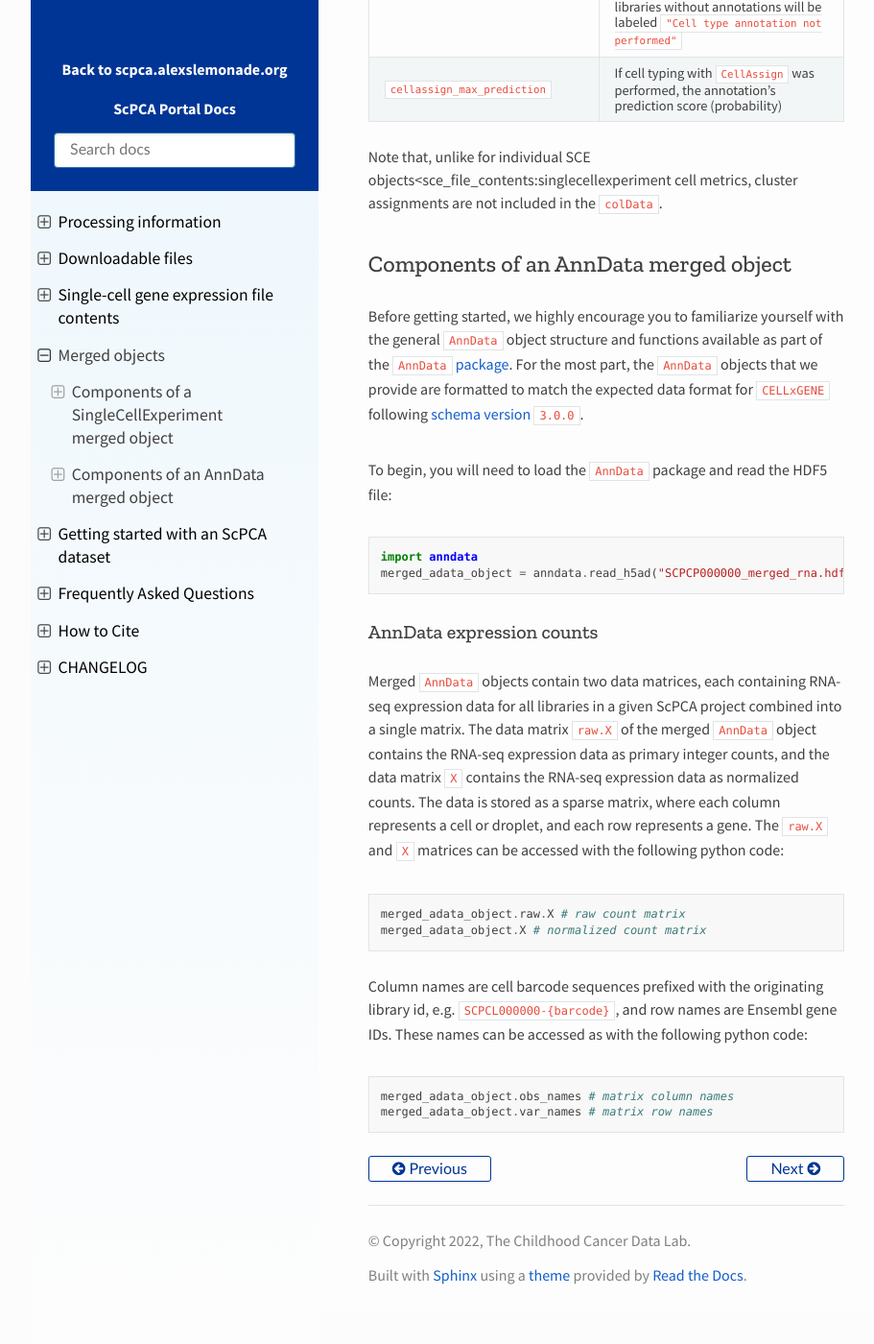
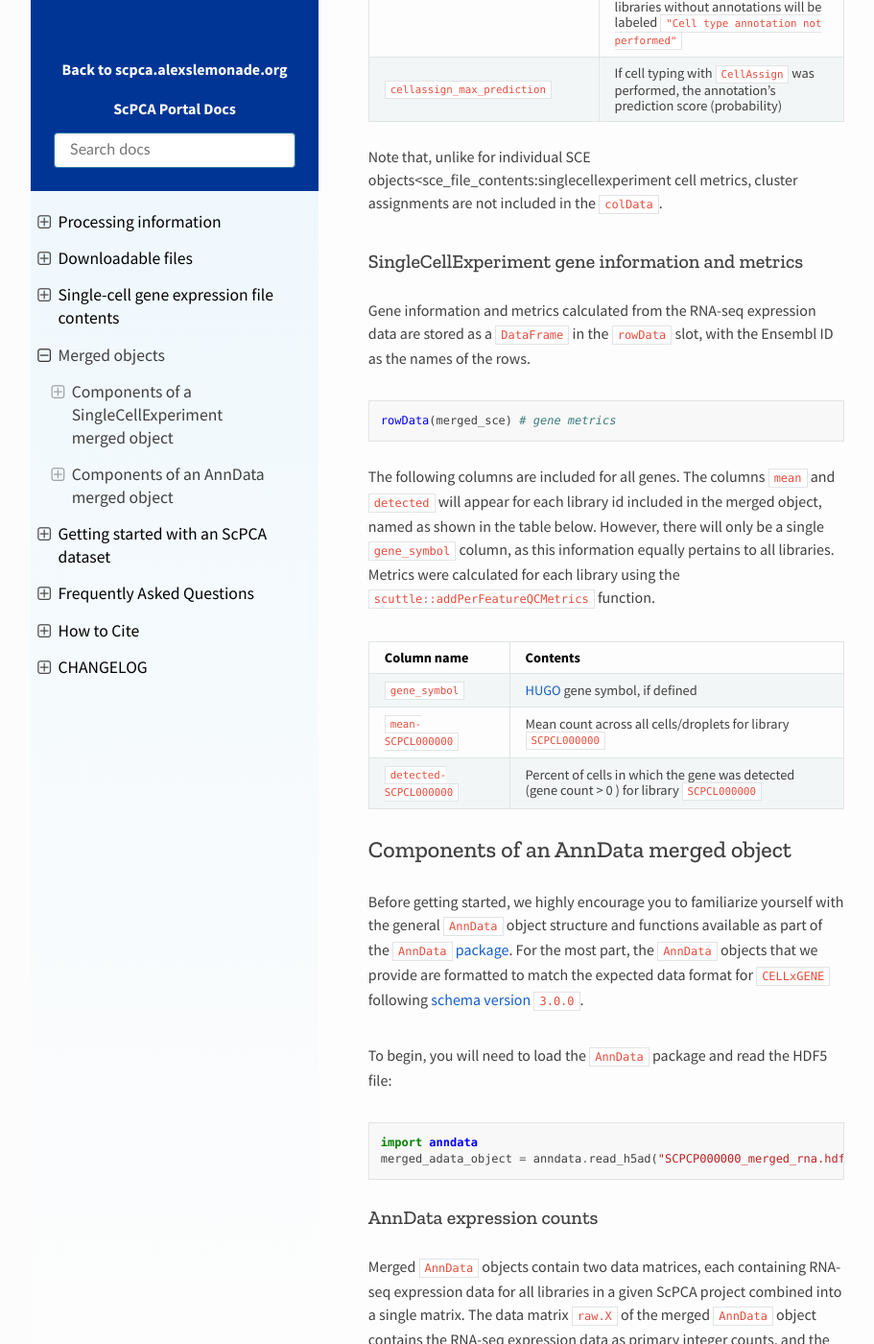
Before and after one commit to DongzeHE/scpca-docs, a Sphinx documentation site: the page built from docs/merged_objects.md, in a window 1280 px wide and 1400 px high, scrolled down 3331 px. Shown: the whole window at 96% size, without its empty margins (158-1069 px from the left). Built offline with Sphinx 7.4.7 and the Read the Docs theme 2.0.0, drawn with Linux system fonts in a browser that asks for light colours; before the commit the page ends 4697 px from its top, so only the background shows below that.

````diff
--- a/docs/merged_objects.md
+++ b/docs/merged_objects.md
@@ -79,6 +79,27 @@
 Note that, unlike for {ref}`individual SCE objects<sce_file_contents:singlecellexperiment cell metrics`, cluster assignments are not included in the `colData`.
 
 
+### SingleCellExperiment gene information and metrics
+
+Gene information and metrics calculated from the RNA-seq expression data are stored as a `DataFrame` in the `rowData` slot, with the Ensembl ID as the names of the rows.
+
+```r
+rowData(merged_sce) # gene metrics
+```
+
+The following columns are included for all genes.
+The columns `mean` and `detected` will appear for each library id included in the merged object, named as shown in the table below.
+However, there will only be a single `gene_symbol` column, as this information equally pertains to all libraries.
+Metrics were calculated for each library using the [`scuttle::addPerFeatureQCMetrics`](https://rdrr.io/github/LTLA/scuttle/man/addPerFeatureQCMetrics.html) function.
+
+| Column name   | Contents                                                         |
+| ------------- | ---------------------------------------------------------------- |
+| `gene_symbol` | [HUGO](https://www.genenames.org) gene symbol, if defined        |
+| `mean-SCPCL000000`        | Mean count across all cells/droplets for library `SCPCL000000`                            |
+| `detected-SCPCL000000`    | Percent of cells in which the gene was detected (gene count > 0 ) for library `SCPCL000000`|
+
+
+
 ## Components of an AnnData merged object
 
 Before getting started, we highly encourage you to familiarize yourself with the general `AnnData` object structure and functions available as part of the [`AnnData` package](https://anndata.readthedocs.io/en/latest/index.html).
````
